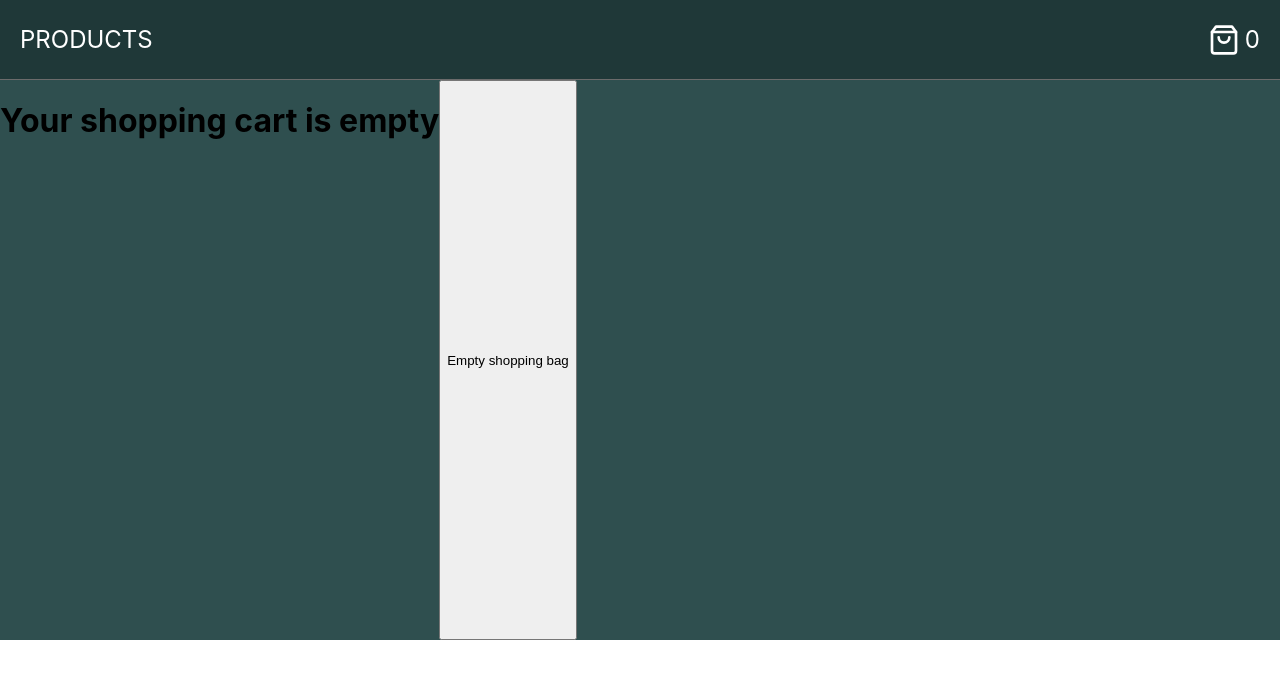
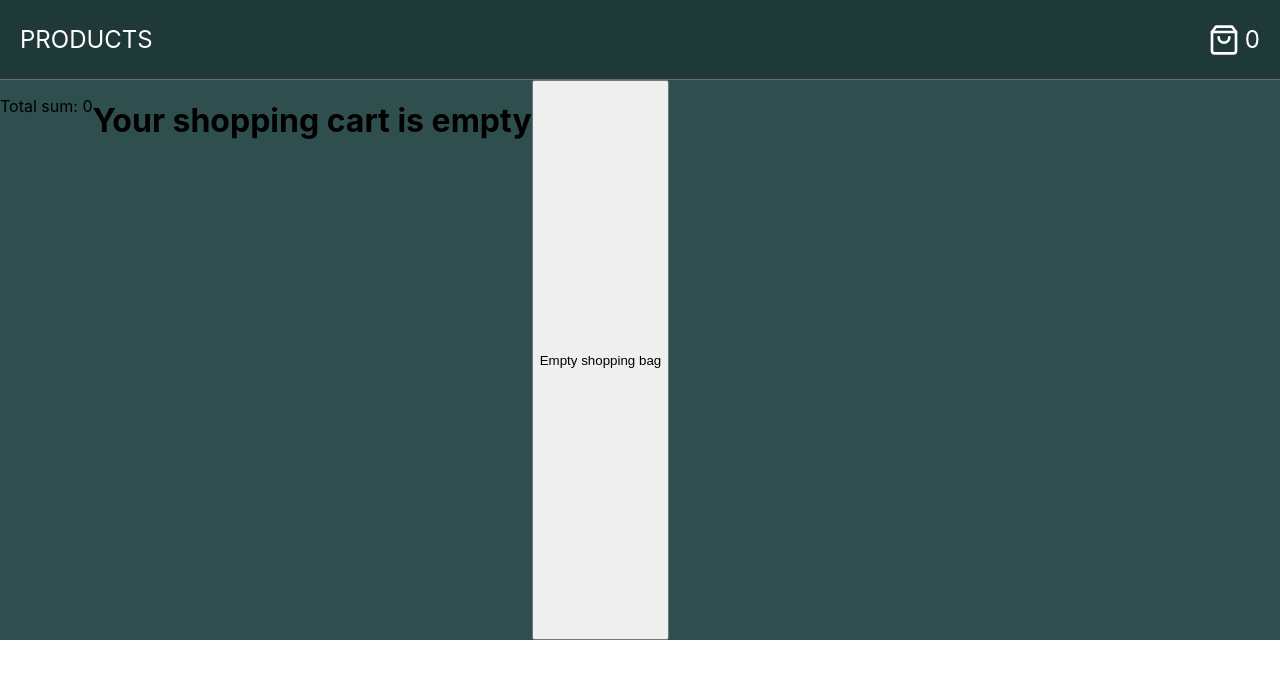
Before and after one commit to wiaxx/reactapp, a React (Create React App) app: page /cart in a window 1280 px wide. Shown: the top 678 px of the page. Built offline with nearby package versions, Linux system fonts and the light colour scheme; the HTML template or start-up script is replaced by a standard one.

Commit message:
start with total sum in cart.js

```diff
--- a/src/components/Cart.js
+++ b/src/components/Cart.js
@@ -3,6 +3,8 @@ import { Link } from 'react-router-dom';
 import styles from '../styles/products.module.css';
 
 const Cart = ({ cartItems }) => {
+  let sum = 0;
+
   return (
     <main style={styles.main}>
       {
@@ -14,9 +16,11 @@ const Cart = ({ cartItems }) => {
             <h2 className='itemTitle'>{item.title}</h2>
             <p className='itemPrice'>{item.qty} x {item.price}:-</p>
             <button className='removeBtn' onClick={() => console.log(item)}>Remove</button>
-          </div>
-        ))
+            {sum += item.price * item.qty}
+            </div>
+            ))
       }
+      <p>Total sum: {sum}</p>
       <h1>Your shopping cart is empty</h1>
       <button>Empty shopping bag</button>
     </main>
```
